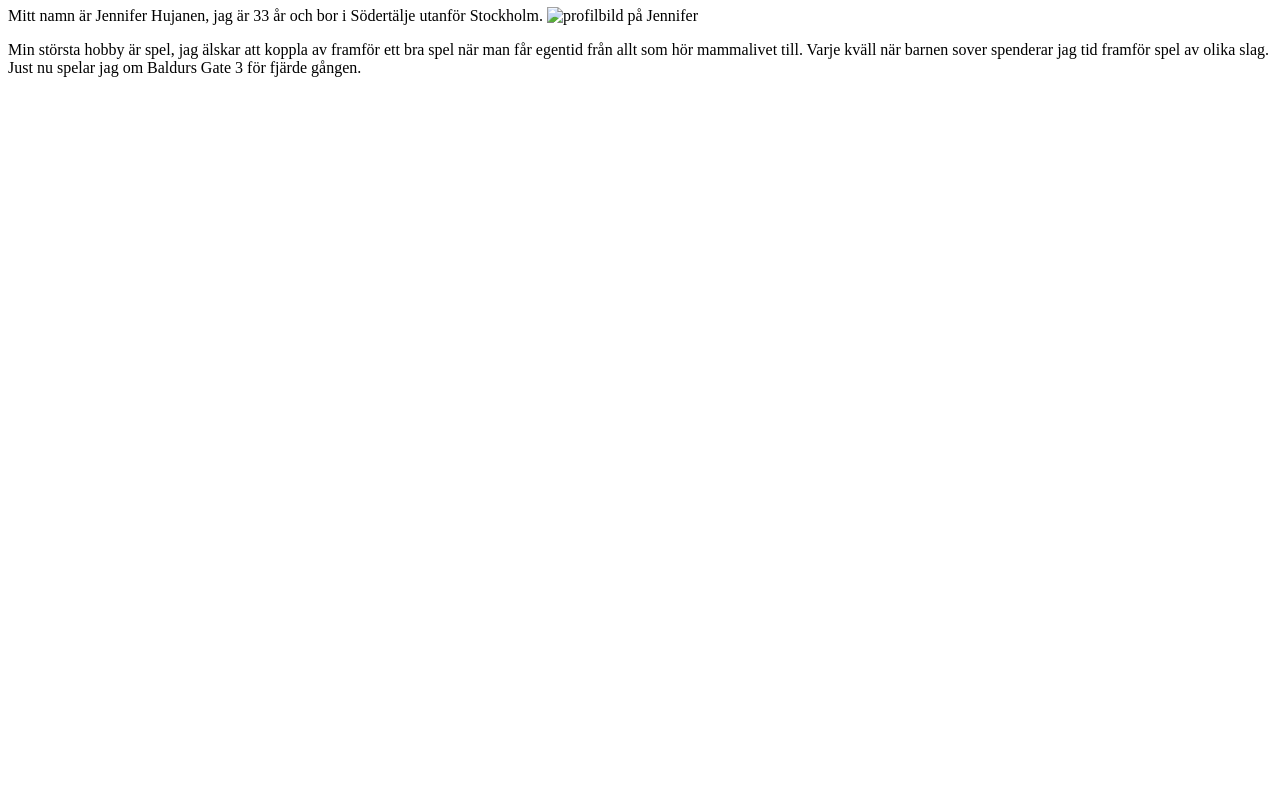
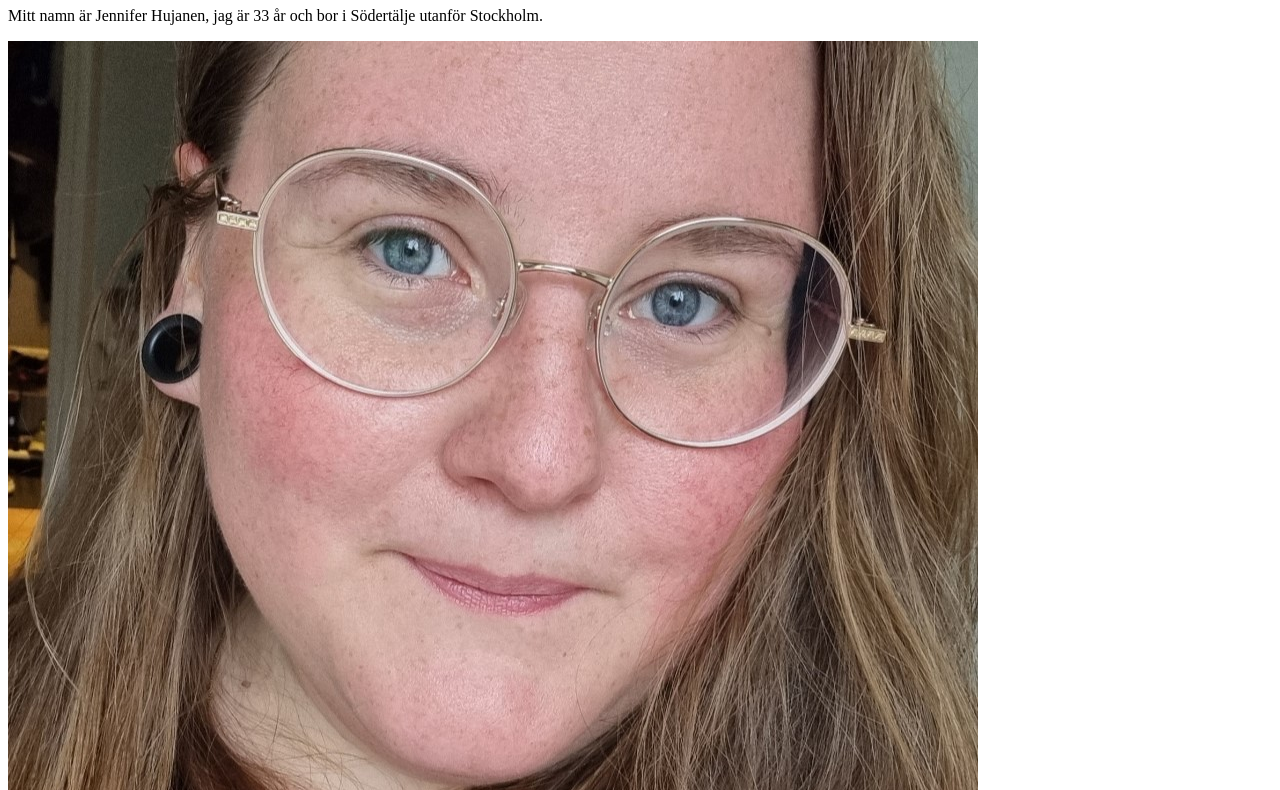
Before and after one commit to Hujanen91/presentation-page, a plain HTML site: page index.html in a window 1280 px wide. Shown: the part 73-863 px from the top of the page. Before the commit the page ends 800 px from the top, so only its background shows below. Drawn offline with Linux system fonts and the light colour scheme; the site is published under a folder, as on GitHub Pages, so addresses that start at the root find nothing.

Commit message:
Move img again

```diff
--- a/index.html
+++ b/index.html
@@ -11,8 +11,8 @@
             <h1>Min Presentation</h1>
                 <p>
                     Mitt namn är Jennifer Hujanen, jag är 33 år och bor i Södertälje utanför Stockholm.
-                    <img src="/assets/20230808_103946111.jpg" alt="profilbild på Jennifer">
                 </p>
+                <img src="assets/20230808_103946111.jpg" alt="profilbild på Jennifer">
                 <p>
                     Min största hobby är spel, jag älskar att koppla av framför ett bra spel när man får egentid från allt som hör mammalivet till.
                     Varje kväll när barnen sover spenderar jag tid framför spel av olika slag. Just nu spelar jag om Baldurs Gate 3 för fjärde gången.
```
